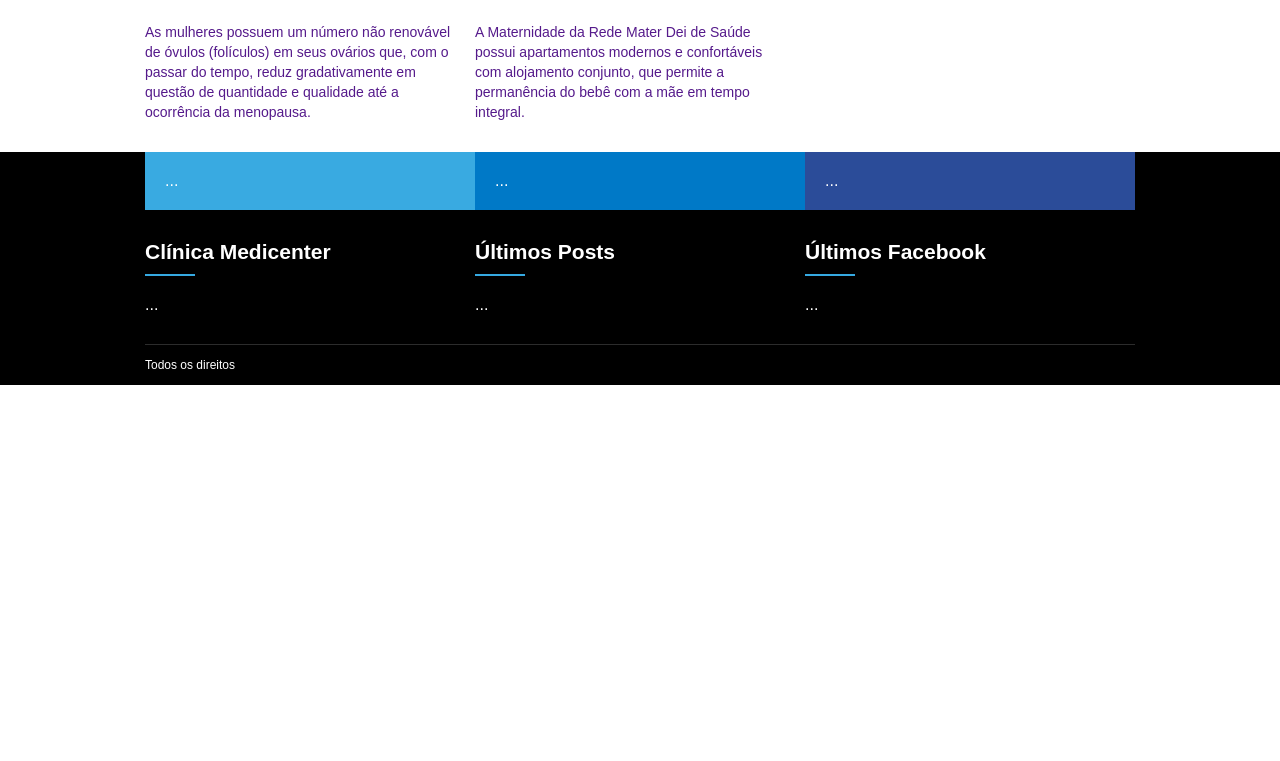
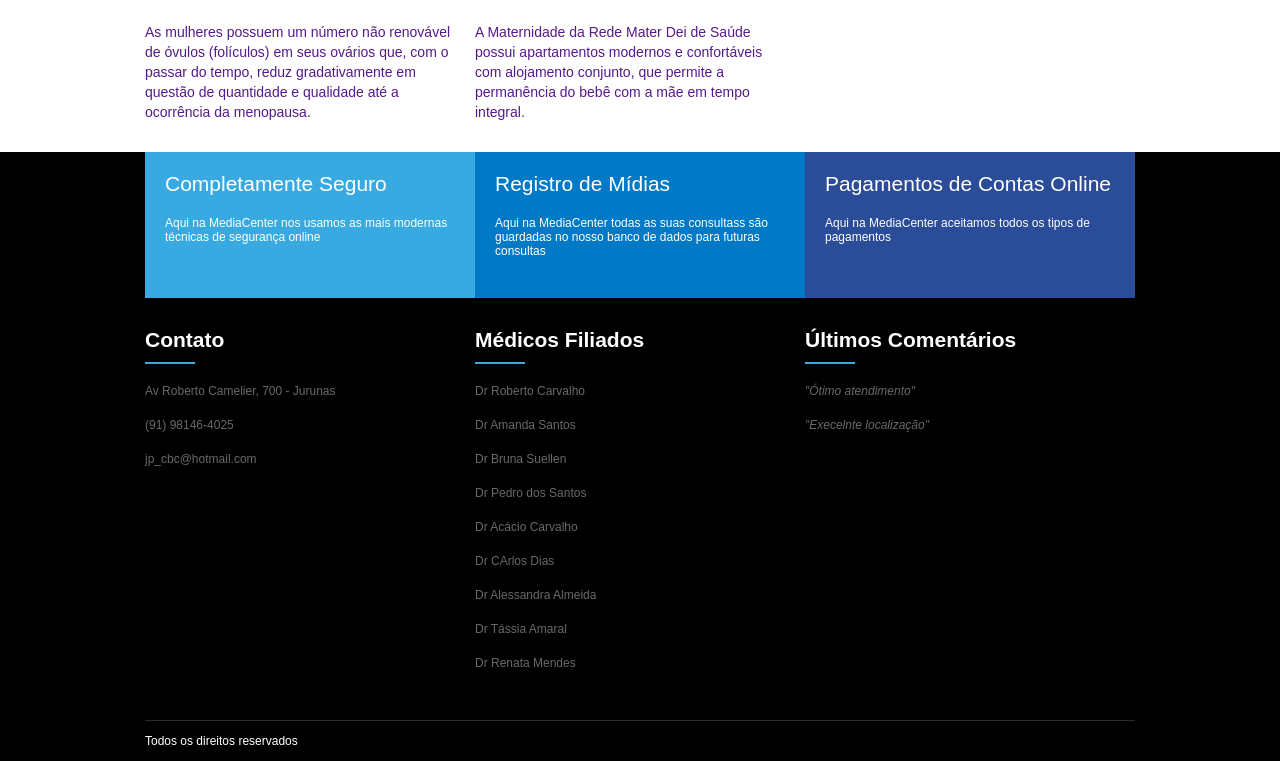
Before and after one commit to jopaulo666/medicenter, a plain HTML site: page public_html/index.html in a window 1280 px wide. Shown: the part 1761-2522 px from the top of the page. Before the commit the page ends 2146 px from the top, so only its background shows below. Drawn offline with Linux system fonts and the light colour scheme.

Commit message:
Finalizando rodapé

```diff
--- a/public_html/assests/css/style.css
+++ b/public_html/assests/css/style.css
@@ -208,6 +208,11 @@ footer{
 .fm_3{
     background-color: #2b4c99;
 }
+.footer_menu a{
+    display: block;
+    text-decoration: none;
+    color: white;
+}
 .footer_area{
     display: flex;
 }
--- a/public_html/index.html
+++ b/public_html/index.html
@@ -22,10 +22,10 @@ and open the template in the editor.
                     <nav>
                         <ul>
                             <li class="active"><a href="">Home</a></li>
-                            <li><a href="">Home</a></li>
-                            <li><a href="">Home</a></li>
-                            <li><a href="">Home</a></li>
-                            <li><a href="">Home</a></li>
+                            <li><a href="">Consultas</a></li>
+                            <li><a href="">Departamentos</a></li>
+                            <li><a href="">Contatos</a></li>
+                            <li><a href="">Notícias</a></li>
                         </ul>
                     </nav>
                 </div>
@@ -42,12 +42,12 @@ and open the template in the editor.
                     <div class="banner1">
                         <div class="banner_title">Caso de Emergência</div>
                         <div class="banner_desc">Caso de Emergência</div>
-                        <a href="">Botão</a>
+                        <a href="">Entrar</a>
                     </div>
                     <div class="banner2">
                         <div class="banner_title">Calendário médico</div>
                         <div class="banner_desc">Caso de Emergência</div>
-                        <a href="">Botão</a>
+                        <a href="">Entrar</a>
                     </div>
                     <div class="banner3">
                         <div class="banner_title">Horário de funcionamento</div>
@@ -170,52 +170,73 @@ and open the template in the editor.
             <div class="container flexColumn">
                 <div class="footer_menu">
                     <div class="fm_1">
-                        ...
+                        <a href="">
+                            <div class="banner_title">Completamente Seguro</div>
+                            <div class="banner_desc">Aqui na MediaCenter nos usamos as mais modernas técnicas de segurança online</div>
+                        </a>
                     </div>
                     <div class="fm_2">
-                        ...
+                        <a href="">
+                            <div class="banner_title">Registro de Mídias</div>
+                            <div class="banner_desc">Aqui na MediaCenter todas as suas consultass são guardadas no nosso banco de dados para futuras consultas</div>
+                        </a>
                     </div>
                     <div class="fm_3">
-                        ...
+                        <a href="">
+                            <div class="banner_title">Pagamentos de Contas Online</div>
+                            <div class="banner_desc">Aqui na MediaCenter aceitamos todos os tipos de pagamentos</div>
+                        </a>
                     </div>
                 </div>
                 <div class="footer_area">
                     <div class="footer_areaitem">
                         <div class="widget">
                             <div class="widget_title">
-                                <div class="widget_title_text">Clínica Medicenter</div>
+                                <div class="widget_title_text">Contato</div>
                                 <div class="widget_title_bar"></div>
                             </div>
-                            <div class="widget_body">
-                                ...
+                            <div class="widget_body" style="color: dimgray">
+                                <div class="banner_desc">Av Roberto Camelier, 700 - Jurunas</div>
+                                <div class="banner_desc">(91) 98146-4025</div>
+                                <div class="banner_desc">jp_cbc@hotmail.com</div>
                             </div>
                         </div>
                     </div>
                     <div class="footer_areaitem">
                         <div class="widget">
                             <div class="widget_title">
-                                <div class="widget_title_text">Últimos Posts</div>
+                                <div class="widget_title_text">Médicos Filiados</div>
                                 <div class="widget_title_bar"></div>
                             </div>
-                            <div class="widget_body">
-                                ...
+                            <div class="widget_body" style="color: dimgray">
+                                <div class="banner_desc">Dr Roberto Carvalho</div>
+                                <div class="banner_desc">Dr Amanda Santos</div>
+                                <div class="banner_desc">Dr Bruna Suellen</div>
+                                <div class="banner_desc">Dr Pedro dos Santos</div>
+                                <div class="banner_desc">Dr Acácio Carvalho</div>
+                                <div class="banner_desc">Dr CArlos Dias</div>
+                                <div class="banner_desc">Dr Alessandra Almeida</div>
+                                <div class="banner_desc">Dr Tássia Amaral</div>
+                                <div class="banner_desc">Dr Renata Mendes</div>
+
                             </div>
                         </div>
                     </div>
                     <div class="footer_areaitem">
                         <div class="widget">
                             <div class="widget_title">
-                                <div class="widget_title_text">Últimos Facebook</div>
+                                <div class="widget_title_text">Últimos Comentários</div>
                                 <div class="widget_title_bar"></div>
                             </div>
-                            <div class="widget_body">
-                                ...
+                            <div class="widget_body" style="color: dimgray; font-style: italic">
+                                <div class="banner_desc">"Ótimo atendimento"</div>
+                                <div class="banner_desc">"Execelnte localização"</div>
                             </div>
                         </div>
                     </div>
                 </div>
                 <div class="footer_copy">
-                    Todos os direitos
+                    Todos os direitos reservados
                 </div>
             </div>
         </footer>
```
